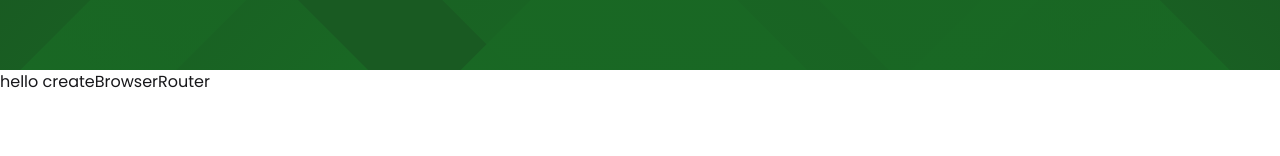
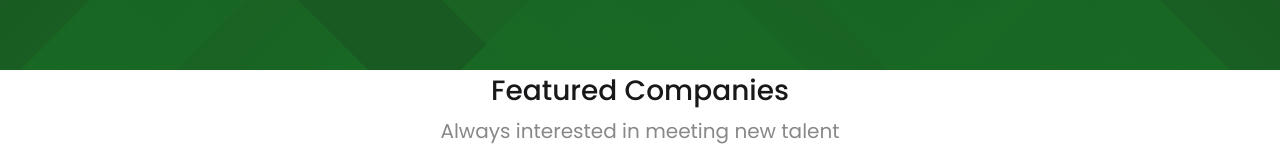
Before and after one commit to aspinchakma/WorkScout-Client, a React (Vite) app: page / in a window 1280 px wide. Shown: the part 734-890 px from the top of the page. Built offline with nearby package versions, Linux system fonts and the light colour scheme; no server answers.

Commit message:
get only 3 companies data

```diff
--- a/src/Components/TrustedBy.jsx
+++ b/src/Components/TrustedBy.jsx
@@ -1,7 +1,22 @@
+import { useEffect, useState } from "react";
+
 const TrustedBy = () => {
+  const [companies, setCompanies] = useState([]);
+  useEffect(() => {
+    fetch("http://localhost:5000/companies/3")
+      .then((res) => res.json())
+      .then((data) => {
+        console.log(data);
+      });
+  }, []);
   return (
-    <div>
-      <h3>hello createBrowserRouter</h3>
+    <div className="w-[90%] lg:w-[77%] mx-auto">
+      <h3 className="text-center text-[28px] font-medium">
+        Featured Companies
+      </h3>
+      <p className="text-center text-[20px] text-[#888] mt-1">
+        Always interested in meeting new talent
+      </p>
     </div>
   );
 };
```
Also changed, not shown: 1 other file (tests, documents, lock files or other folders).
